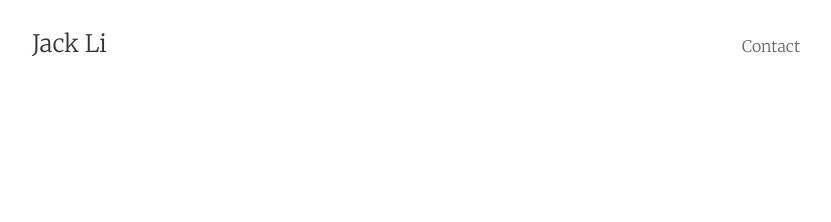
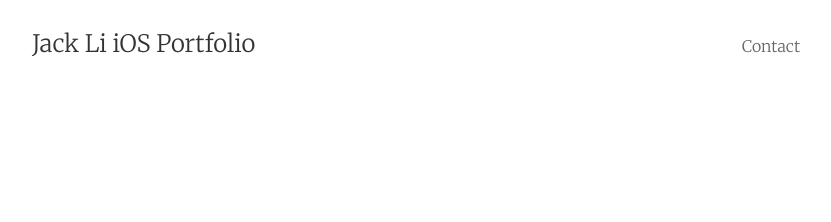
Before and after one commit to drjackl/drjackl.github.io, a Jekyll site: the page built from _posts/2016-05-16-qna.markdown, in a window 1280 px wide. Shown: the top 222 px of the page, without its empty margins (224-1055 px from the left). Built offline with Jekyll 4.4.1, drawn with Linux system fonts in a browser that asks for light colours.

Commit message:
Update _config.yml

```diff
--- a/_config.yml
+++ b/_config.yml
@@ -2,8 +2,8 @@ excerpt_separator: ""
 pygments: true
 markdown: kramdown
 url: http://drjackl.github.io
-title: Jack Li
-email: drjackl@gmail.com
+title: Jack Li iOS Portfolio
+email: jack.li.mhci@gmail.com
 author: Jack Li
 description: My personal portfolio
 paginate: 5
```
